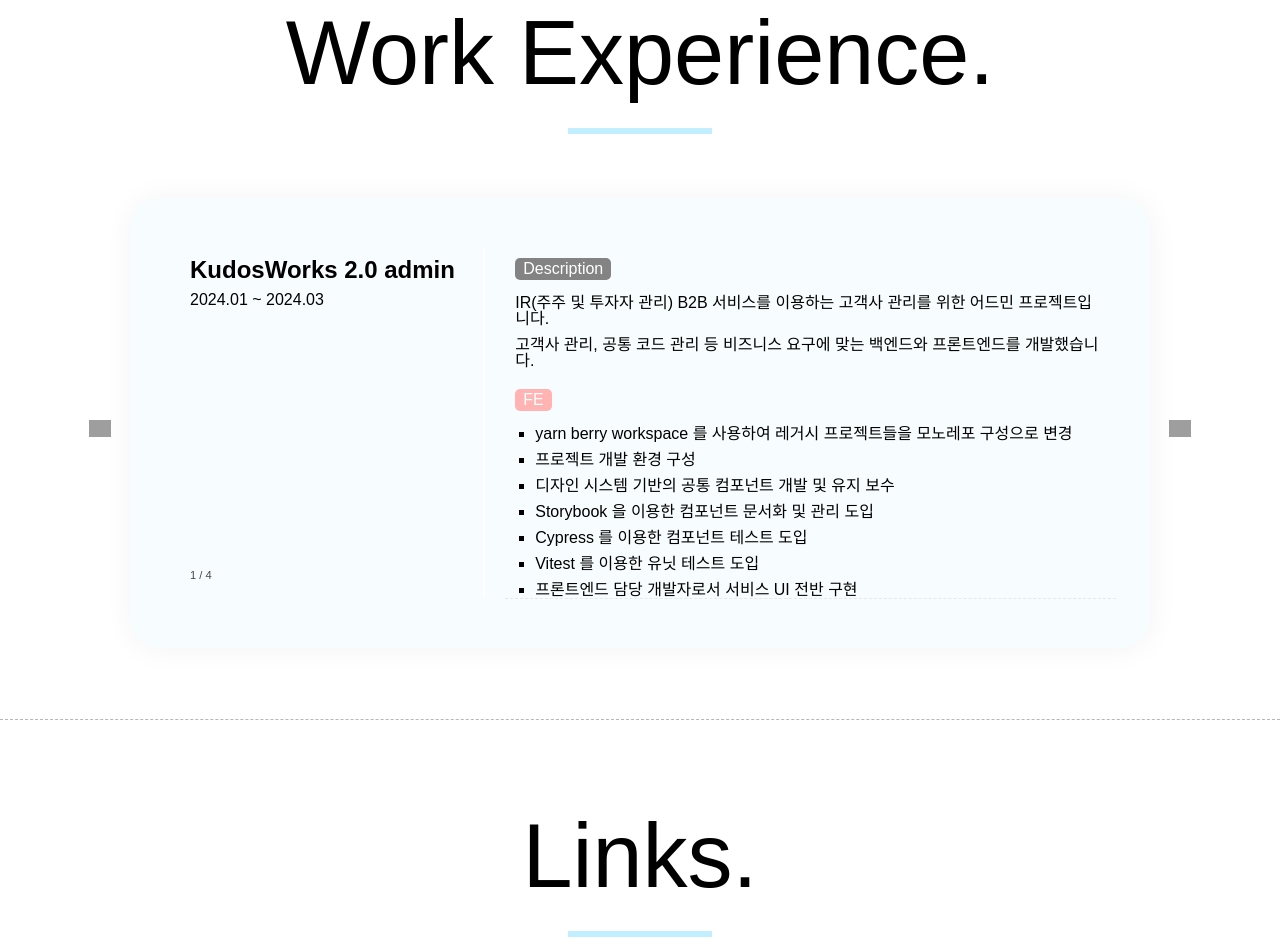
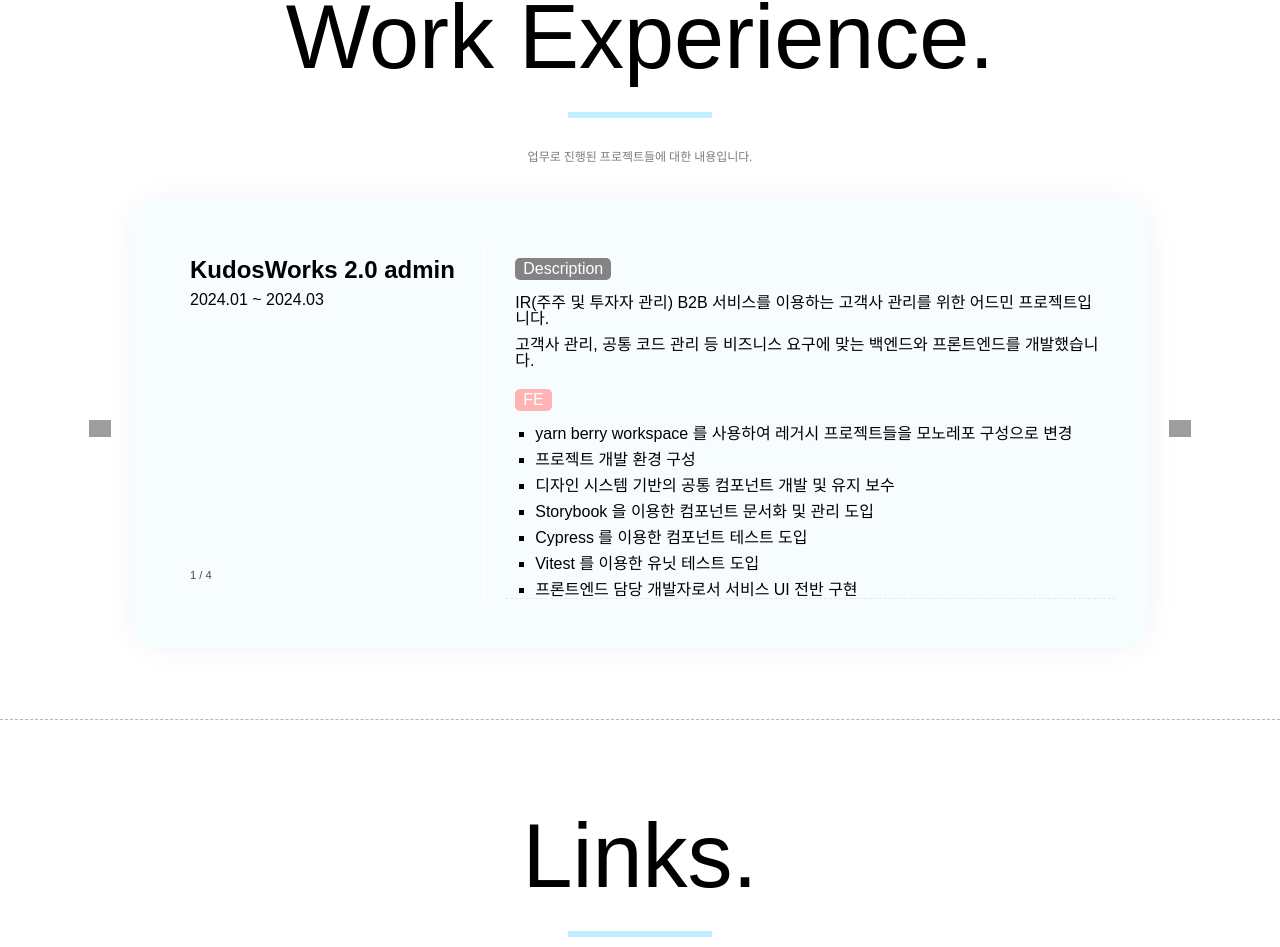
Before and after one commit to lizhilunDev/react-profile, a React (Create React App) app: page / in a window 1280 px wide. Shown: the part 1720-2667 px from the top of the page. Built offline with nearby package versions, Linux system fonts and the light colour scheme; grey boxes are pictures that could not be loaded; a web font is replaced by a local one.

Commit message:
설명 추가

```diff
--- a/src/pages/section/Work.js
+++ b/src/pages/section/Work.js
@@ -10,7 +10,7 @@
         id='work'
         title={'Work Experience.'}
         content={content}
-        description=''
+        description='업무로 진행된 프로젝트들에 대한 내용입니다.'
       />
     </>
   );
```
